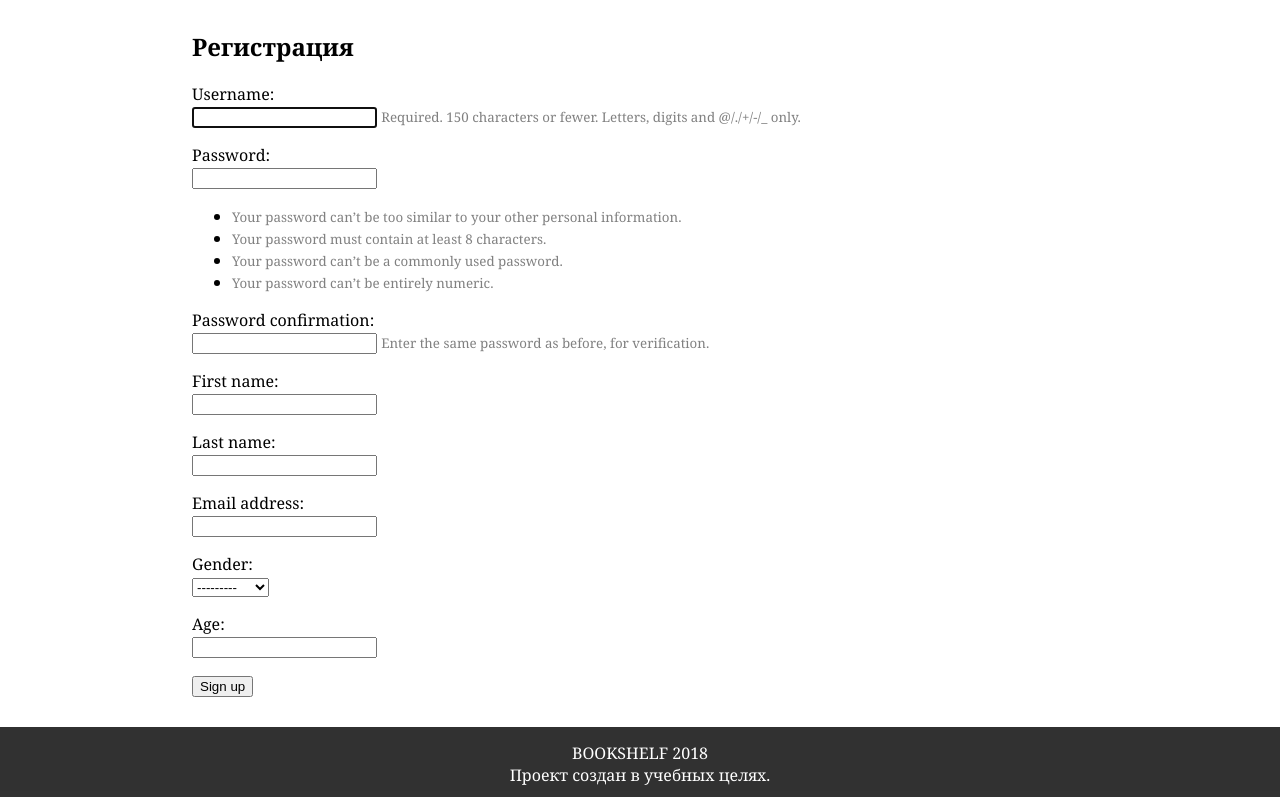
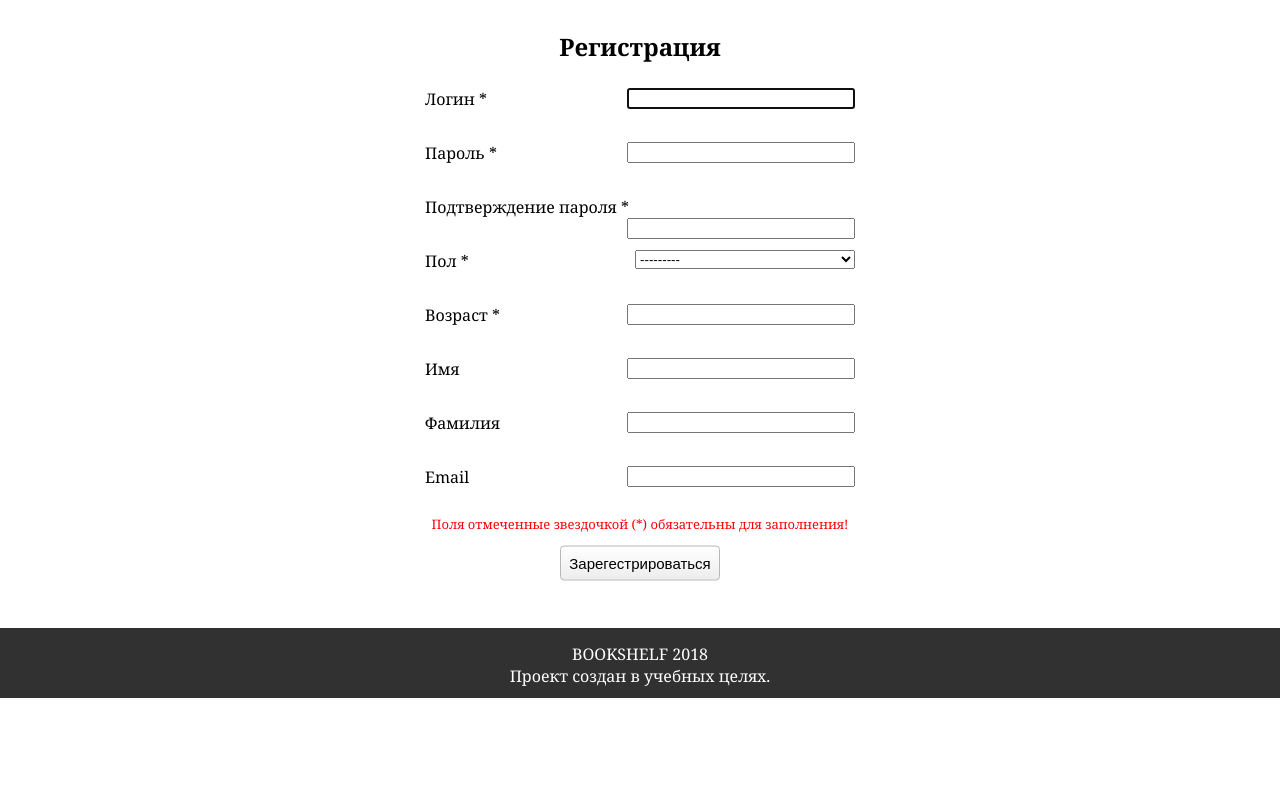
Before and after one commit to ssu-411/project, a Django app: page /register/ in a window 1280 px wide. Shown: the part 226-1023 px from the top of the page. After the commit the page ends 924 px from the top, so only its background shows below. Run offline with Django 3.2, Linux system fonts and the light colour scheme.

Commit message:
Add register page (#35)
* Create "How to run project"

* error correction

* Add register page

```diff
--- a/bookshelf/registration/templates/signup.html
+++ b/bookshelf/registration/templates/signup.html
@@ -3,51 +3,82 @@
 {% block title %} Sign Up {% endblock %}
 
 {% block content %}
-<h2>Регистрация</h2>
-<form method="post">
-    {% csrf_token %}
+<h2 style="text-align: center">Регистрация</h2>
+<div class="reg">
+    <form method="post">
+        {% csrf_token %}
+        {{ form.non_field_errors }}
 
-    {% for field in form %}
-        <p>
-            {{ field.label_tag }} <br>
-            {{ field }}
-            {% if field.help_text %}
-              <small style="color: grey">{{ field.help_text|safe }}</small>
-            {% endif %}
-        </p>
-        {% for error in field.errors %}
-            <p style="color: red">{{ error }}</p>
-        {% endfor %}
-    {% endfor %}
+        <!--Логин-->
+        <div class="fieldWrapper">
+            <label for="{{ form.username.id_for_label }}">Логин * </label>
+            {{ form.username }}
+            {{ form.username.errors }}
+        </div>
+        <br>
 
-    {% for field in form3 %}
-        <p>
-            {{ field.label_tag }} <br>
-            {{ field }}
-            {% if field.help_text %}
-              <small style="color: grey">{{ field.help_text|safe }}</small>
-            {% endif %}
-        </p>
-        {% for error in field.errors %}
-            <p style="color: red">{{ error }}</p>
-        {% endfor %}
-    {% endfor %}
+        <!--Пароль-->
+        <div class="fieldWrapper">
+            <label for="{{ form.password1.id_for_label }}">Пароль * </label>
+            {{ form.password1 }}
+            <!--{{ form.password1.errors }}-->
+            {{ form.password2.errors }}
+        </div>
+        <br>
 
+        <!--Подтверждение пароля-->
+        <div class="fieldWrapper">
+            <label for="{{ form.password2.id_for_label }}">Подтверждение пароля * </label>
+            {{ form.password2 }}
 
-    {% for field in form2 %}
-        <p>
-            {{ field.label_tag }} <br>
-            {{ field }}
-            {% if field.help_text %}
-              <small style="color: grey">{{ field.help_text|safe }}</small>
-            {% endif %}
-        </p>
-        {% for error in field.errors %}
-            <p style="color: red">{{ error }}</p>
-        {% endfor %}
-    {% endfor %}
-    <button type="submit">Sign up</button>
-</form>
+        </div>
+        <br>
 
+        <!--Пол-->
+        <div class="fieldWrapper">
+            <label for="{{ form2.gender.id_for_label }}">Пол * </label>
+            {{ form2.gender }}
+            {{ form2.gender.errors }}
+        </div>
+        <br>
 
+        <!--Возраст-->
+        <div class="fieldWrapper">
+            <label for="{{ form2.age.id_for_label }}">Возраст * </label>
+            {{ form2.age }}
+            {{ form2.age.errors }}
+        </div>
+        <br>
+
+        <!--Имя-->
+        <div class="fieldWrapper">
+            <label for="{{ form3.first_name.id_for_label }}">Имя </label>
+            {{ form3.first_name }}
+            {{ form3.first_name.errors }}
+        </div>
+        <br>
+
+        <!--Фамилия-->
+        <div class="fieldWrapper">
+            <label for="{{ form3.last_name.id_for_label }}">Фамилия </label>
+            {{ form3.last_name }}
+            {{ form3.last_name.errors }}
+        </div>
+        <br>
+
+        <!--Email-->
+        <div class="fieldWrapper">
+            <label for="{{ form3.email.id_for_label }}">Email </label>
+            {{ form3.email }}
+            {{ form3.email.errors }}
+        </div>
+        <br>
+
+        <div class="superstar">
+            Поля отмеченные звездочкой (*) обязательны для заполнения!
+        </div>
+
+        <button class="btn_regr" type="submit">Зарегестрироваться</button>
+    </form>
+</div>
 {% endblock %}
--- a/bookshelf/registration/views.py
+++ b/bookshelf/registration/views.py
@@ -39,7 +39,11 @@ class Register(CreateView):
             my_user.save()
             return redirect('/')
         else:
-            form.clean()
-            form2.clean()
-            form3.clean()
-            return render(request, 'signup.html', self.fun())
+            # form.clean()
+            # form2.clean()
+            # form3.clean()
+            return render(request, 'signup.html', {
+                'form': form,
+                'form2': form2,
+                'form3': form3
+            })
--- a/bookshelf/static/style.css
+++ b/bookshelf/static/style.css
@@ -158,6 +158,76 @@ footer {
     padding-top: 15px;
 }
 
+.reg{
+    min-width: 430px;
+	max-width: 40%;
+	margin: auto;
+}
+
+.fieldWrapper {
+    padding-top: 5px;
+    padding-bottom: 5px;
+}
+
+div.fieldWrapper input, select {
+    float: right;
+    width: 220px;
+}
+
+.superstar {
+    color: red;
+    font-size: 13px;
+    padding-bottom: 10px;
+    text-align: center;
+}
+
+.errorlist {
+    font-size: 13px;
+    color: red;
+}
+
+.btn_regr {
+    margin: 20px auto 0 auto;
+    position: relative;
+    left: 50%;
+    right: 50%;
+    transform: translate(-50%, -50%);
+    font-size: 15px;
+    border-width: 1px 1px ;
+    border-style: solid none;
+    border-color: white;
+    border-radius: 4px;
+    height: 35px;
+    width: 160px;
+	color: black;
+	border: solid 1px #b7b7b7;
+	background: #fff;
+	background: -webkit-gradient(linear, left top, left bottom, from(#fff), to(#ededed));
+	background: -moz-linear-gradient(top,  #fff,  #ededed);
+	background: -ms-linear-gradient(top,  #fff,  #ededed);
+    background-image: -o-linear-gradient(top,  #fff,  #ededed);
+	filter:  progid:DXImageTransform.Microsoft.gradient(startColorstr='#ffffff', endColorstr='#ededed');
+}
+
+.btn_regr:hover {
+	background: #ededed;
+	background: -webkit-gradient(linear, left top, left bottom, from(#fff), to(#dcdcdc));
+	background: -moz-linear-gradient(top,  #fff,  #dcdcdc);
+	background: -ms-linear-gradient(top,  #fff,  #dcdcdc);
+    background-image: -o-linear-gradient(top,  #fff,  #dcdcdc);
+	filter:  progid:DXImageTransform.Microsoft.gradient(startColorstr='#ffffff', endColorstr='#dcdcdc');
+}
+
+.btn_regr :active {
+	color: #999;
+	background: -webkit-gradient(linear, left top, left bottom, from(#ededed), to(#fff));
+	background: -moz-linear-gradient(top,  #ededed,  #fff);
+	background: -ms-linear-gradient(top,  #ededed,  #fff);
+    background-image: -o-linear-gradient(top,  #ededed,  #fff);
+	filter:  progid:DXImageTransform.Microsoft.gradient(startColorstr='#ededed', endColorstr='#ffffff');
+}
+
+
 #upbutton {
     background: url(/static/up.png) no-repeat top left;
     height: 60px;
--- a/bookshelf/templates/main.html
+++ b/bookshelf/templates/main.html
@@ -17,7 +17,6 @@
         else {
             document.getElementById('form').style.display = 'none';
         }
-
     }
 </script>
 
```
Also changed, not shown: bookshelf/templates/login.html (+0 -11 lines).
